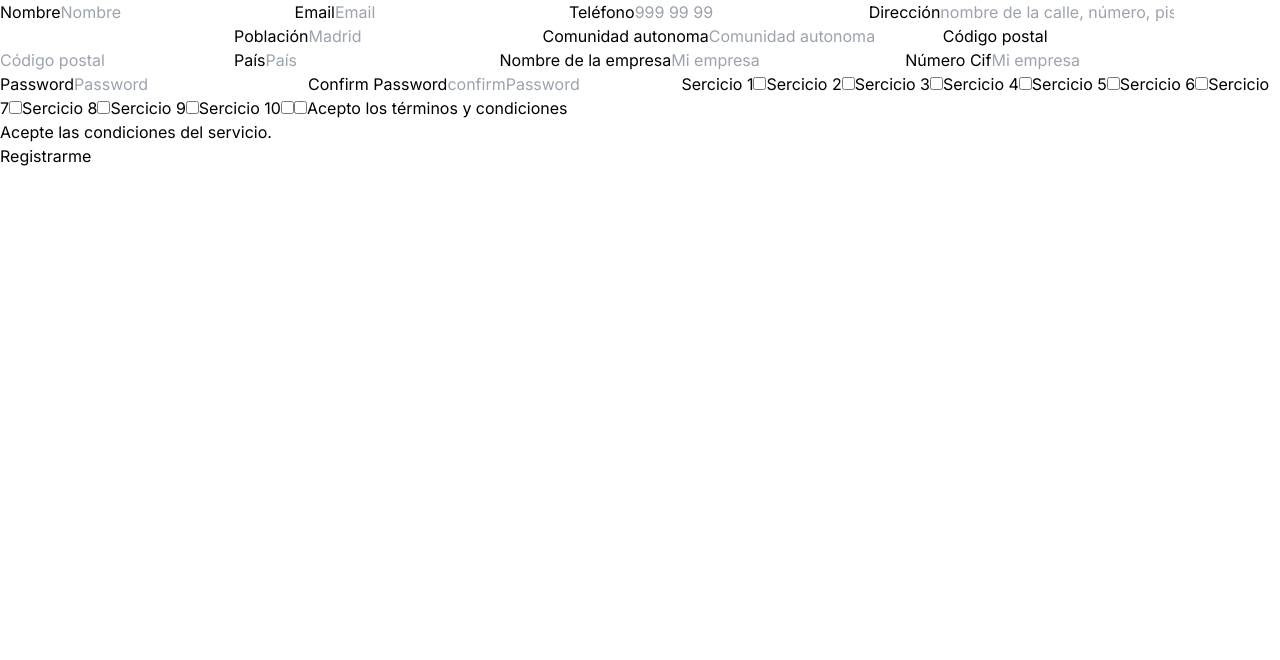
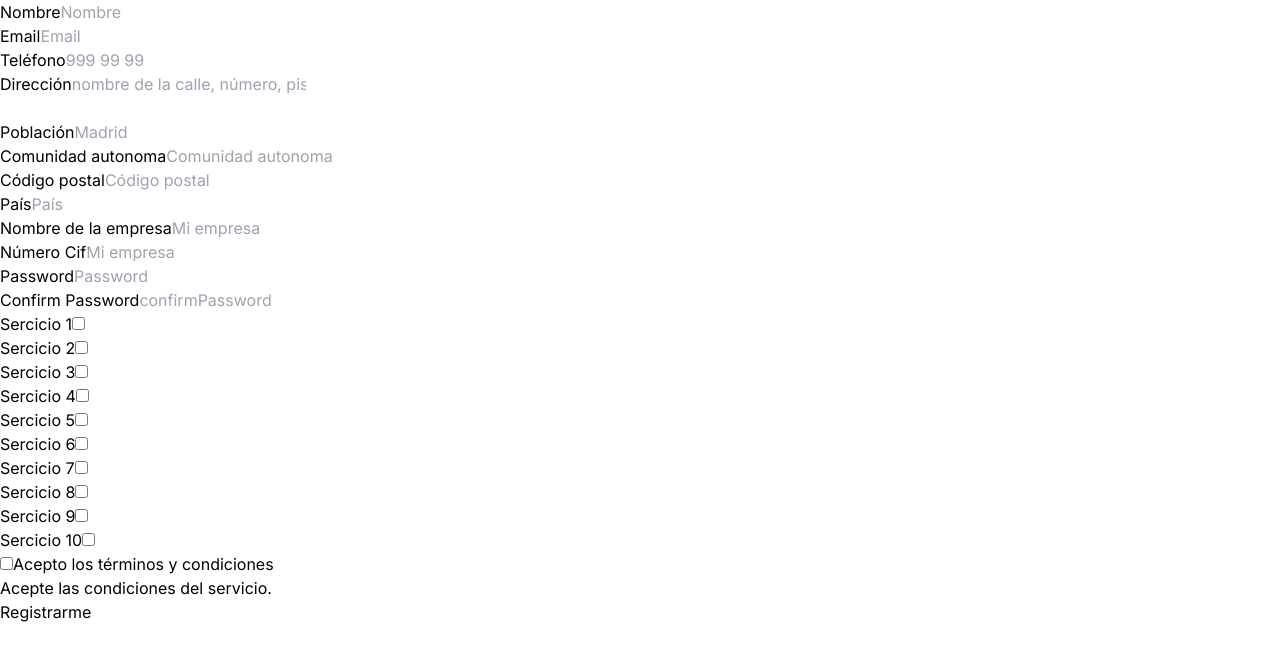
Before and after one commit to hooclean-app/hooclean-app, a Next.js app: page /auth/register-client in a window 1280 px wide. Shown: the top 660 px of the page. Built offline with nearby package versions, Linux system fonts and the light colour scheme.

Commit message:
[Refactor] Client register refactored in components

```diff
--- a/app/auth/(client)/register-client/inputFields.ts
+++ b/app/auth/(client)/register-client/inputFields.ts
@@ -1,4 +1,4 @@
-export const clientFormTextInputs = [
+export const clientFormTextInputs: FormTextInputs[] = [
   {
     name: 'name',
     autocomplete: 'name',
--- a/app/auth/(client)/register-client/page.tsx
+++ b/app/auth/(client)/register-client/page.tsx
@@ -3,6 +3,9 @@
 import { useClientForm } from '@/lib/hooks/useClientForm';
 import React from 'react';
 import { clientFormTextInputs } from './inputFields';
+import TermsInput from '@/ui/global/TermsInput';
+import FormButton from '@/ui/global/FormButton';
+import FormFields from '@/ui/global/FormFields';
 export default function Page() {
   const { getData, submit, validation, onFocus } = useClientForm();
 
@@ -12,67 +15,19 @@ export default function Page() {
         action=""
         onSubmit={submit}
       >
-        {clientFormTextInputs.map((field, index) => (
-          <React.Fragment key={index + field.name}>
-            {field.label !== '' && (
-              <label
-                htmlFor={field.name}
-                key={field.name}
-              >
-                {field.label}
-              </label>
-            )}
-            <input
-              autoComplete={field.autocomplete}
-              id={field.name}
-              type={field.type}
-              placeholder={field.placeholder}
-              name={field.name}
-              onChange={getData}
-              key={index}
-              className={!validation[field.name] ? 'formWarning' : ''}
-              {...(field.list ? { list: `${field.name}-list` } : {})}
-            />
-            {field.list && (
-              <datalist id={`${field.name}-list`}>
-                {field.list.map((item, index) => (
-                  <option
-                    key={index}
-                    value={item}
-                  />
-                ))}
-              </datalist>
-            )}
-            {field.error !== '' &&
-              !validation[field.errorName] &&
-              onFocus[field.errorName] && (
-                <p
-                  key={`error-${field.name}`}
-                  className="formWarning"
-                >
-                  {field.error}
-                </p>
-              )}
-          </React.Fragment>
-        ))}
+        <FormFields
+          clientFormTextInputs={clientFormTextInputs}
+          validation={validation}
+          getData={getData}
+          onFocus={onFocus}
+        />
 
-        <input
-          type="checkbox"
-          name="terms"
-          onChange={getData}
-          id="terms"
+        <TermsInput
+          validation={validation.terms}
+          getData={getData}
         />
-        <label htmlFor="terms">Acepto los términos y condiciones</label>
-        {!validation.terms && (
-          <p className="formWarning">Acepte las condiciones del servicio.</p>
-        )}
-        <button
-          disabled={!validation.allfields}
-          type="submit"
-          className={!validation.allfields ? 'disabled' : ''}
-        >
-          Registrarme
-        </button>
+
+        <FormButton validation={validation.allfields} />
       </form>
     </div>
   );
--- a/app/auth/(user)/register-user/page.tsx
+++ b/app/auth/(user)/register-user/page.tsx
@@ -3,6 +3,7 @@
 import { useClientForm } from '@/lib/hooks/useClientForm';
 import React from 'react';
 import { userFormTextInputs } from './inputFields';
+import TermsInput from '@/ui/global/TermsInput';
 export default function Page() {
   const { getData, submit, validation, onFocus } = useClientForm();
 
@@ -57,16 +58,10 @@ export default function Page() {
           </React.Fragment>
         ))}
 
-        <input
-          type="checkbox"
-          name="terms"
-          onChange={getData}
-          id="terms"
+        <TermsInput
+          validation={validation.terms}
+          getData={getData}
         />
-        <label htmlFor="terms">Acepto los términos y condiciones</label>
-        {!validation.terms && (
-          <p className="formWarning">Acepte las condiciones del servicio.</p>
-        )}
         <button
           disabled={!validation.allfields}
           type="submit"
--- /dev/null
+++ b/ui/global/FormButton.tsx
@@ -0,0 +1,18 @@
+import React from 'react';
+
+interface Props {
+  validation: boolean;
+}
+export default function FormButton({ validation }: Props) {
+  return (
+    <div>
+      <button
+        disabled={!validation}
+        type="submit"
+        className={!validation ? 'disabled' : ''}
+      >
+        Registrarme
+      </button>
+    </div>
+  );
+}
--- /dev/null
+++ b/ui/global/FormFields.tsx
@@ -0,0 +1,41 @@
+import React from 'react';
+import FormInputs from './FormInputs';
+import InputValuesList from './InputValuesList';
+import InputWarnings from './InputWarnings';
+
+interface Props {
+  clientFormTextInputs: FormTextInputs[];
+  validation: Record<string, boolean>;
+  getData: (e: React.ChangeEvent<HTMLInputElement>) => void;
+  onFocus: Record<string, boolean>;
+}
+
+export default function FormFields({
+  clientFormTextInputs,
+  validation,
+  getData,
+  onFocus,
+}: Props) {
+  return (
+    <div>
+      {clientFormTextInputs.map((field, index) => (
+        <React.Fragment key={index + field.name}>
+          <FormInputs
+            field={field}
+            validation={validation[field.name]}
+            getData={getData}
+            index={index}
+          />
+
+          <InputValuesList field={field} />
+
+          <InputWarnings
+            field={field}
+            validation={validation[field.name]}
+            onFocus={onFocus[field.name]}
+          />
+        </React.Fragment>
+      ))}
+    </div>
+  );
+}
--- /dev/null
+++ b/ui/global/FormInputs.tsx
@@ -0,0 +1,38 @@
+import React from 'react';
+
+interface Props {
+  field: FormTextInputs;
+  validation: boolean;
+  getData: (e: React.ChangeEvent<HTMLInputElement>) => void;
+  index: number;
+}
+export default function FormInputs({
+  field,
+  validation,
+  getData,
+  index,
+}: Props) {
+  return (
+    <div>
+      {field.label !== '' && (
+        <label
+          htmlFor={field.name}
+          key={field.name}
+        >
+          {field.label}
+        </label>
+      )}
+      <input
+        autoComplete={field.autocomplete}
+        id={field.name}
+        type={field.type}
+        placeholder={field.placeholder}
+        name={field.name}
+        onChange={getData}
+        key={index}
+        className={!validation ? 'formWarning' : ''}
+        {...(field.list ? { list: `${field.name}-list` } : {})}
+      />
+    </div>
+  );
+}
--- /dev/null
+++ b/ui/global/InputValuesList.tsx
@@ -0,0 +1,23 @@
+import React from 'react';
+
+interface Props {
+  field: FormTextInputs;
+}
+
+export default function InputValuesList({ field }: Props) {
+  return (
+    <div>
+      {' '}
+      {field.list && (
+        <datalist id={`${field.name}-list`}>
+          {field.list.map((item, index) => (
+            <option
+              key={index}
+              value={item}
+            />
+          ))}
+        </datalist>
+      )}
+    </div>
+  );
+}
--- /dev/null
+++ b/ui/global/InputWarnings.tsx
@@ -0,0 +1,21 @@
+import React from 'react';
+
+interface Props {
+  field: FormTextInputs;
+  validation: boolean;
+  onFocus: boolean;
+}
+export default function InputWarnings({ field, validation, onFocus }: Props) {
+  return (
+    <div>
+      {field.error !== '' && !validation && onFocus && (
+        <p
+          key={`error-${field.name}`}
+          className="formWarning"
+        >
+          {field.error}
+        </p>
+      )}
+    </div>
+  );
+}
--- /dev/null
+++ b/ui/global/TermsInput.tsx
@@ -0,0 +1,23 @@
+import React from 'react';
+
+interface Props {
+  validation: boolean;
+  getData: (e: React.ChangeEvent<HTMLInputElement>) => void;
+}
+
+export default function TermsInput({ validation, getData }: Props) {
+  return (
+    <div>
+      <input
+        type="checkbox"
+        name="terms"
+        onChange={getData}
+        id="terms"
+      />
+      <label htmlFor="terms">Acepto los términos y condiciones</label>
+      {!validation && (
+        <p className="formWarning">Acepte las condiciones del servicio.</p>
+      )}
+    </div>
+  );
+}
```
Also changed, not shown: lib/types.ts (+11 -0 lines).
